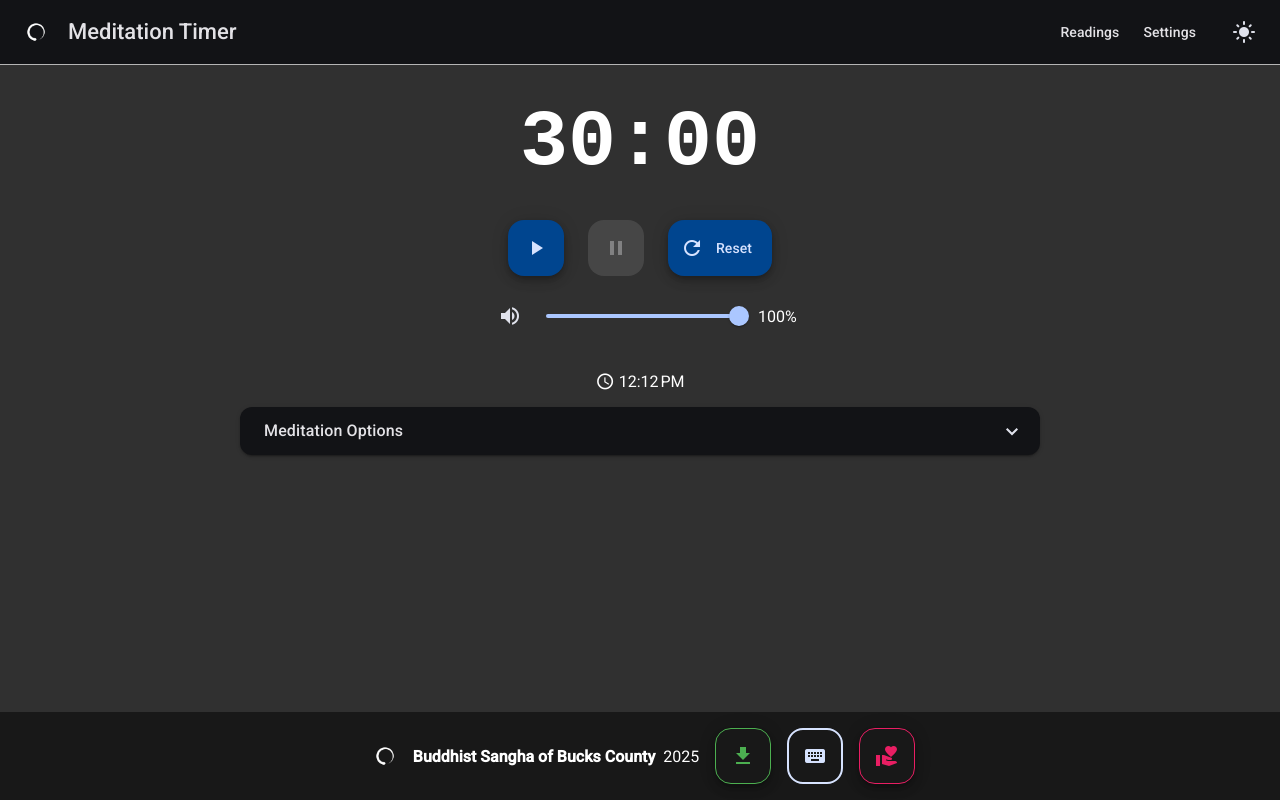
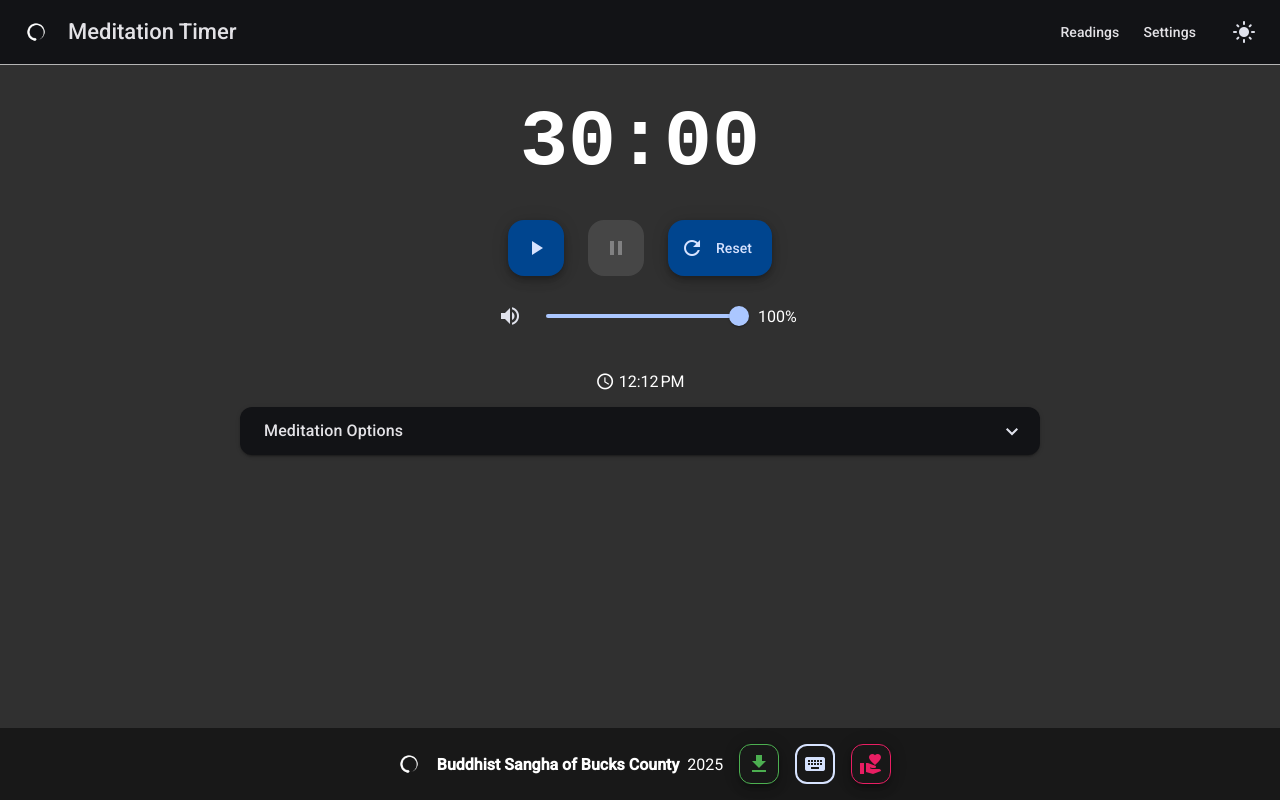
Before and after one commit to kiev78/meditation, an Angular app in the folder meditation-timer/: page / in a window 1280 px wide. Built offline with nearby package versions, Linux system fonts and the light colour scheme.

Commit message:
min footer btns

```diff
--- a/meditation-timer/src/app/footer/footer.component.css
+++ b/meditation-timer/src/app/footer/footer.component.css
@@ -67,8 +67,6 @@
     justify-content: center;
   }
   .donate-button, .install-button {
-    width: 40px !important;
-    height: 40px !important;
   }
 
 }
--- a/meditation-timer/src/app/footer/footer.component.html
+++ b/meditation-timer/src/app/footer/footer.component.html
@@ -4,11 +4,11 @@
     <a href="https://buddhistsangha.com/" class="footer-link">Buddhist Sangha of Bucks County</a> 2025
   </div>
   <div class="footer-actions">
-    <button mat-fab class="install-button" (click)="openInstallDialog()" aria-label="Install App" matTooltip="Install App">
+    <button mat-mini-fab class="install-button" (click)="openInstallDialog()" aria-label="Install App" matTooltip="Install App">
       <mat-icon>get_app</mat-icon>
     </button>
     <app-help-button></app-help-button>
-    <button mat-fab class="donate-button"
+    <button mat-mini-fab class="donate-button"
      (click)="toggleDonateDialog()" aria-label="Donate" matTooltip="Donate (d)">
       <mat-icon>volunteer_activism</mat-icon>
     </button>
--- a/meditation-timer/src/app/help-button/help-button.component.ts
+++ b/meditation-timer/src/app/help-button/help-button.component.ts
@@ -10,7 +10,7 @@ import { MatTooltipModule } from '@angular/material/tooltip';
   standalone: true,
   imports: [MatButtonModule, MatIconModule, MatDialogModule, MatTooltipModule],
   template: `
-    <button mat-fab color="primary" class="help-fab" (click)="openHelp()" aria-label="Keyboard Shortcuts" matTooltip="Keyboard Shortcuts (?)">
+    <button mat-mini-fab color="primary" class="help-fab" (click)="openHelp()" aria-label="Keyboard Shortcuts" matTooltip="Keyboard Shortcuts (?)">
       <mat-icon>keyboard</mat-icon>
     </button>
   `,
@@ -23,8 +23,6 @@ import { MatTooltipModule } from '@angular/material/tooltip';
     }
     @media (max-width: 600px) {
       .help-fab {
-        width: 40px !important;
-        height: 40px !important;
       }
     }
   `]
```
